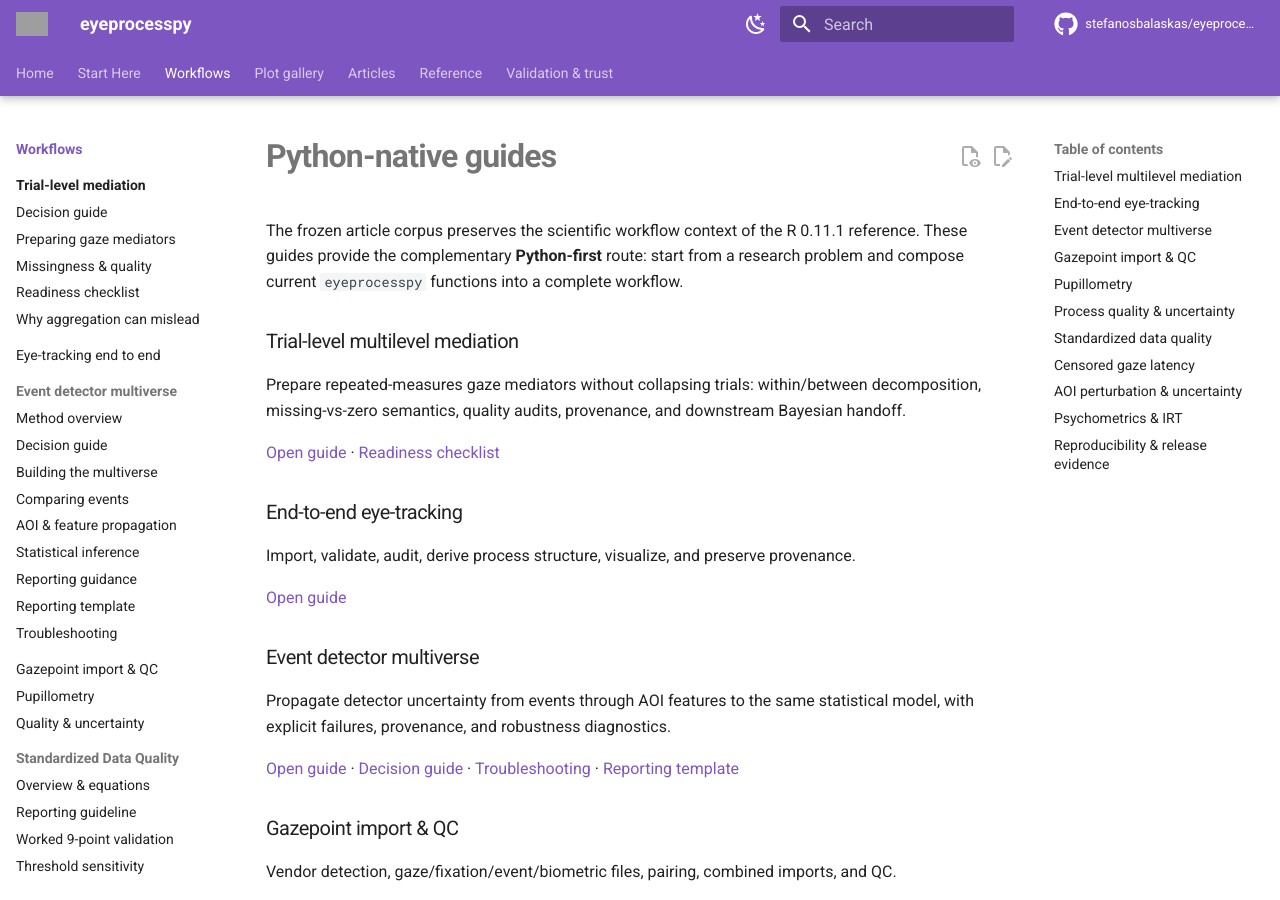
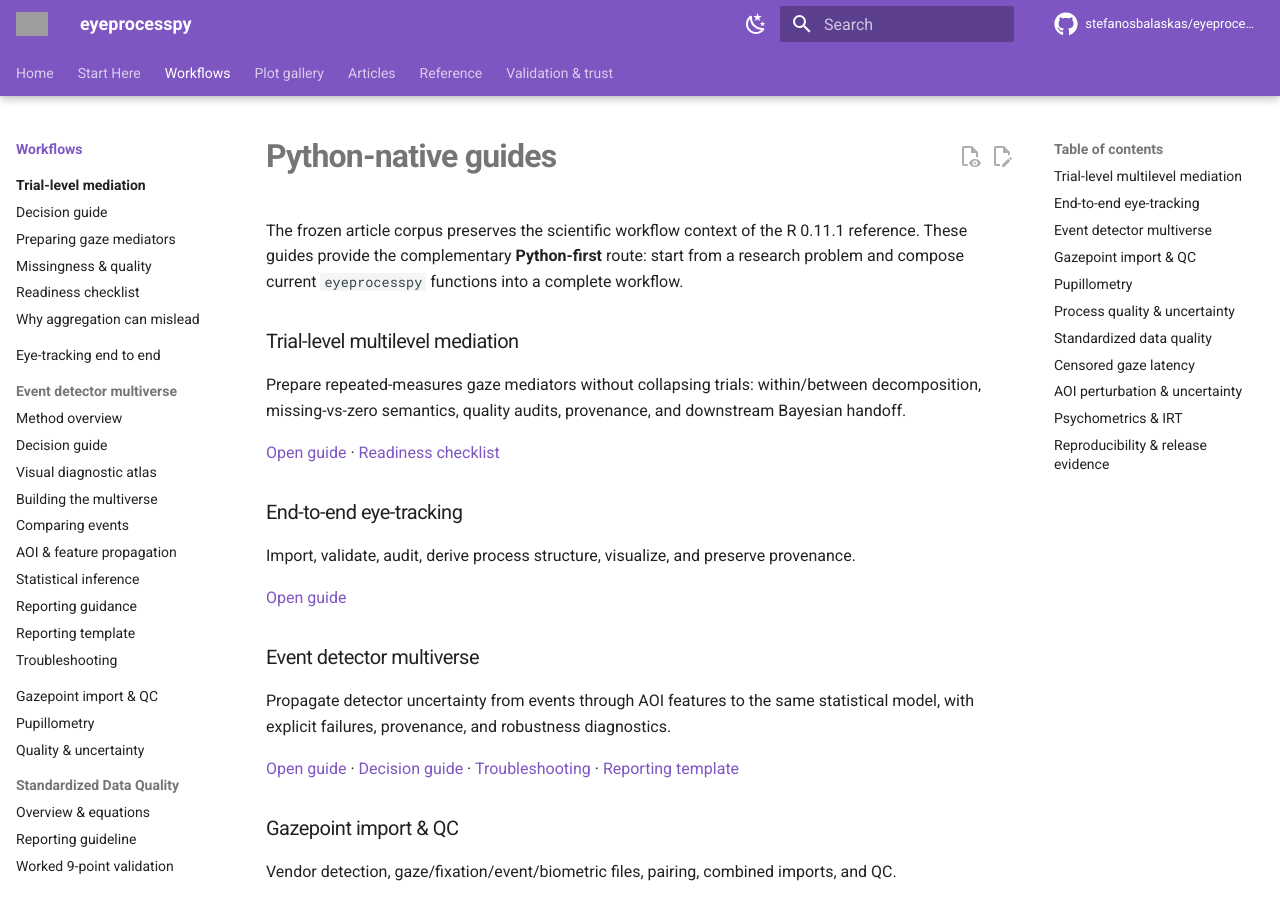
Before and after one commit to stefanosbalaskas/eyeprocesspy, an MkDocs documentation site: the page built from docs/guides/index.md, in a window 1280 px wide and 900 px high. Built offline with MkDocs 1.6.1 and Material for MkDocs 9.7.7, drawn with Linux system fonts in a browser that asks for light colours; comment, search, counter and statistics services are not loaded; grey boxes are pictures that could not be loaded.

Commit message:
docs: expose detector visual atlas in site navigation

```diff
--- a/mkdocs.yml
+++ b/mkdocs.yml
@@ -32,6 +32,7 @@ nav:
       - Event detector multiverse:
           - Method overview: guides/event-detector-multiverse.md
           - Decision guide: guides/detector-multiverse-decision-guide.md
+          - Visual diagnostic atlas: guides/detector-multiverse-visual-atlas.md
           - Building the multiverse: guides/building-detector-multiverse.md
           - Comparing events: guides/comparing-event-catalogues.md
           - AOI & feature propagation: guides/detector-aoi-features.md
```
